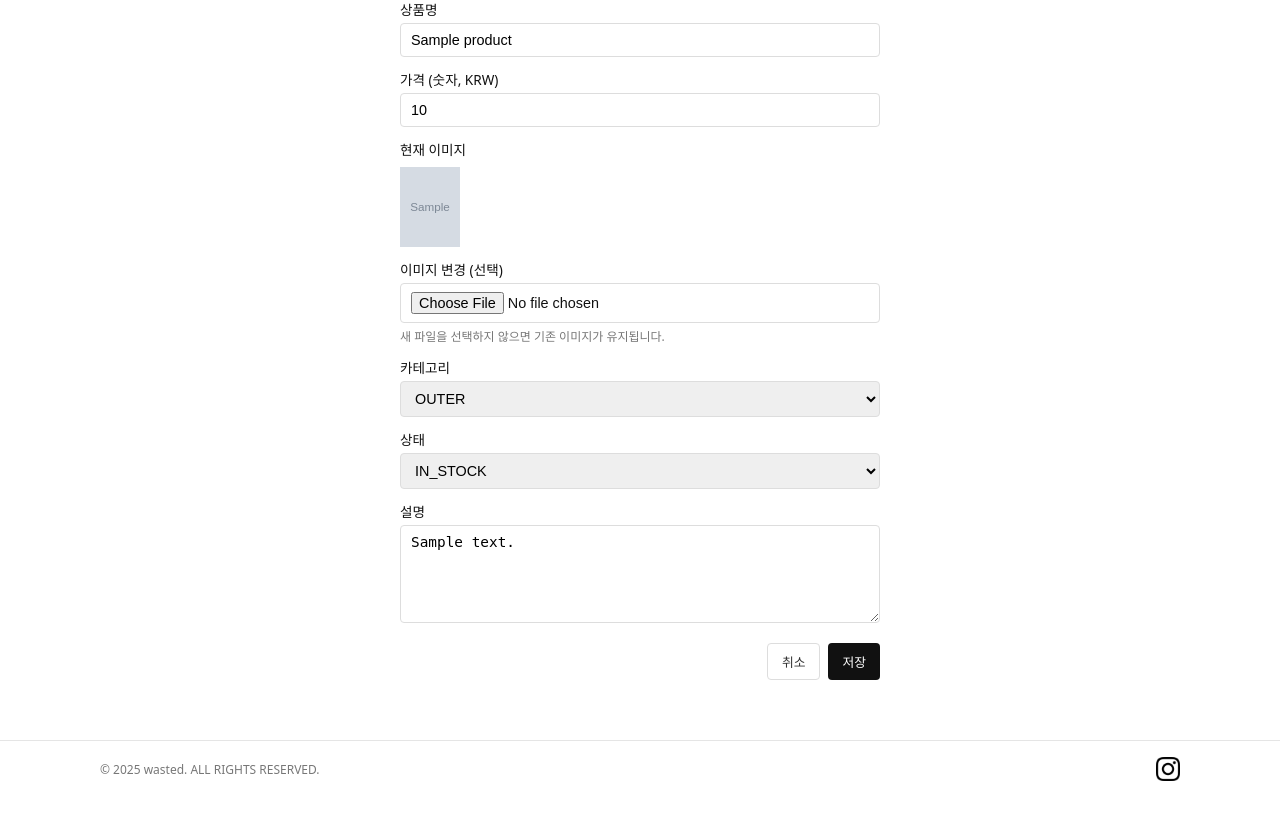
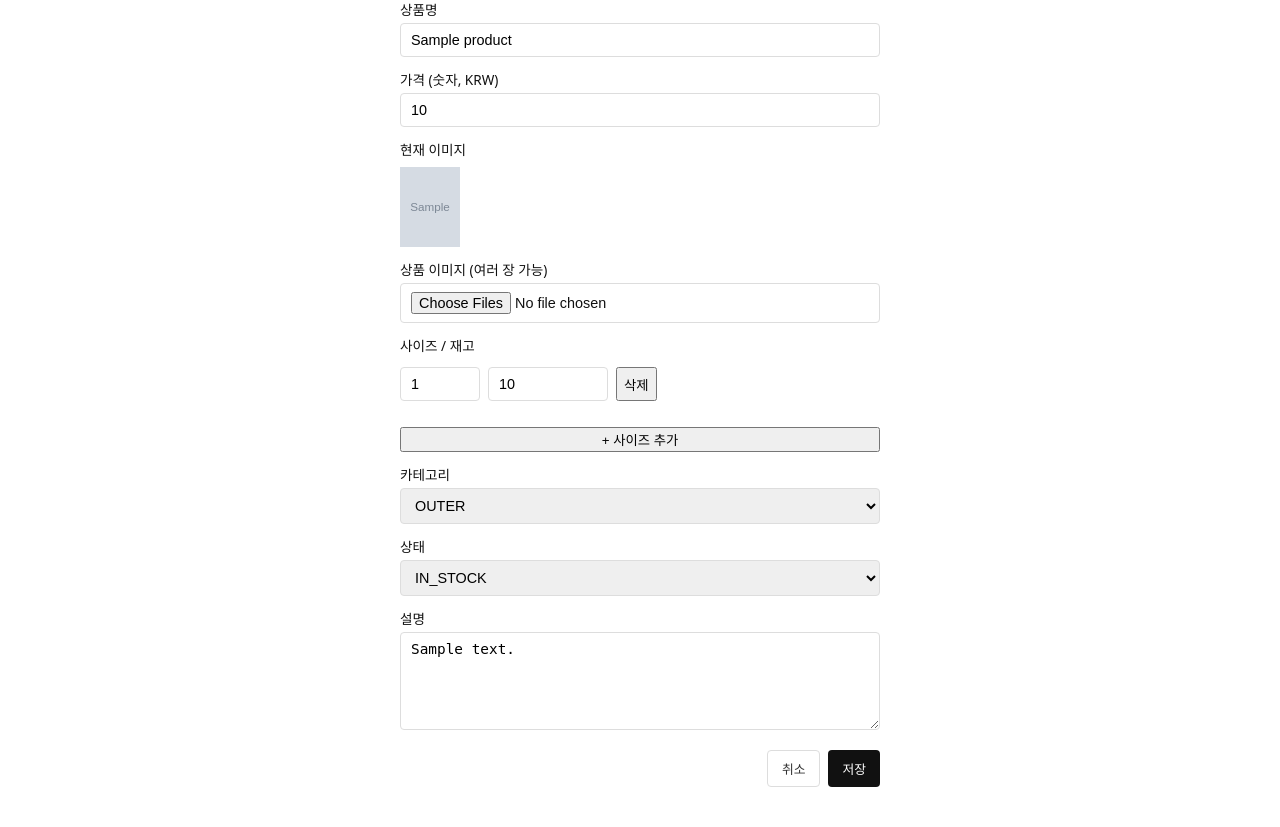
Before and after one commit to i89624356-web/waste-shopping, a Flask app: page /admin/products/1/edit in a window 1280 px wide. Shown: the part 176-1003 px from the top of the page. Before the commit the page ends 957 px from the top, so only its background shows below. Run offline with Flask 3, Linux system fonts and the light colour scheme; a user stored in the database is signed in; grey boxes marked "Sample" are stand-in pictures; a database or web service that is not in the repository returns one stand-in record (values such as "Sample title"); some libraries are stand-ins or nearby versions.

Commit message:
Add size-based stock management to products

```diff
--- a/app.py
+++ b/app.py
@@ -885,7 +885,7 @@ def admin_inquiry_detail(inquiry_id):
 
 
 # =======================
-# 라우트: 관리자 - 새 상품 추가 (이미지 업로드)
+# 라우트: 관리자 - 새 상품 추가 (여러 이미지 + 사이즈/재고)
 # =======================
 @app.route("/admin/products/new", methods=["GET", "POST"])
 def admin_product_new():
@@ -912,31 +912,32 @@ def admin_product_new():
             flash("가격은 숫자로 입력하세요.", "error")
             return render_template("admin_product_new.html", categories=categories)
 
-        image_file = request.files.get("image")
-        # 예전 필드 호환용. 굳이 안 써도 되지만 남겨두자.
-        image_url = "https://via.placeholder.com/600x800?text=PRODUCT"
-        image_data = None
-        image_mime = None
-
-        if image_file and image_file.filename:
-            # 파일 내용을 그대로 읽어서 DB에 넣기
-            image_data = image_file.read()
-            image_mime = image_file.mimetype or "image/jpeg"
-            # image_url은 일단 빈 문자열로 두거나 placeholder 유지
-            image_url = ""
-
+        # 1) 상품 기본정보 먼저 생성 (이미지는 products 테이블에 저장하지 않음)
         new_id = db_create_product(
             name=name,
             price=price,
-            image_url=image_url,
+            image_url="",  # 이제 의미 거의 없음 (이미지는 product_images로)
             status=status,
             category=category,
             description=description,
-            image_data=image_data,
-            image_mime=image_mime,
+            image_data=None,
+            image_mime=None,
         )
 
-        flash(f"새 상품이 추가되었습니다. (ID: {new_id})", "success")
+        # 2) 여러 이미지 저장 (name="images" multiple)
+        images = request.files.getlist("images")
+        # getlist는 빈 파일도 섞일 수 있어서 filename 있는 것만 저장
+        images = [f for f in images if f and getattr(f, "filename", "")]
+        if images:
+            db_insert_product_images(new_id, images)
+
+        # 3) 사이즈/재고 저장 (name="size_name[]" / "size_stock[]")
+        sizes = request.form.getlist("size_name[]")
+        stocks = request.form.getlist("size_stock[]")
+        if sizes or stocks:
+            db_replace_variants(new_id, sizes, stocks)
+
+        flash("새 상품이 추가되었습니다.", "success")
         return redirect(url_for("admin_products"))
 
     return render_template("admin_product_new.html", categories=categories)
@@ -957,7 +958,7 @@ def admin_product_delete(product_id):
 
 
 # =======================
-# 라우트: 관리자 - 상품 수정
+# 라우트: 관리자 - 상품 수정 (여러 이미지 + 사이즈/재고)
 # =======================
 @app.route("/admin/products/<int:product_id>/edit", methods=["GET", "POST"])
 def admin_product_edit(product_id):
@@ -966,11 +967,15 @@ def admin_product_edit(product_id):
         return redirect(url_for("login"))
 
     categories = ["OUTER", "TOP", "BOTTOM", "ACCESSORIES"]
+
+    # 기존 상품 가져오기
     target = db_get_product(product_id)
-
     if not target:
         flash("해당 상품을 찾을 수 없습니다.", "error")
         return redirect(url_for("admin_products"))
+
+    # (선택) 기존 사이즈/재고 목록
+    variants = db_get_variants(product_id)
 
     if request.method == "POST":
         name = request.form.get("name", "").strip()
@@ -985,6 +990,7 @@ def admin_product_edit(product_id):
                 "admin_product_edit.html",
                 product=target,
                 categories=categories,
+                variants=variants,
             )
 
         try:
@@ -995,39 +1001,42 @@ def admin_product_edit(product_id):
                 "admin_product_edit.html",
                 product=target,
                 categories=categories,
+                variants=variants,
             )
 
-        image_file = request.files.get("image")
-        # 기존 image_url 유지 (사실 이제 의미는 거의 없음)
-        image_url = target.get("image_url", "") or ""
-
-        image_data = None
-        image_mime = None
-
-        if image_file and image_file.filename:
-            image_data = image_file.read()
-            image_mime = image_file.mimetype or "image/jpeg"
-            image_url = ""
-
+        # 1) 상품 기본정보 업데이트 (이미지 바이너리는 products에 안 넣음)
         db_update_product(
             product_id=product_id,
             name=name,
             price=price,
-            image_url=image_url,
+            image_url=target.get("image_url", "") or "",
             status=status,
             category=category,
-            description=description or "",
-            image_data=image_data,
-            image_mime=image_mime,
+            description=description,
+            image_data=None,   # products 테이블 이미지 컬럼은 더 이상 사용 안 함
+            image_mime=None,
         )
+
+        # 2) 새로 올린 이미지들 추가 저장 (name="images" multiple)
+        images = request.files.getlist("images")
+        images = [f for f in images if f and getattr(f, "filename", "")]
+        if images:
+            db_insert_product_images(product_id, images)
+
+        # 3) 사이즈/재고 덮어쓰기 (name="size_name[]", "size_stock[]")
+        sizes = request.form.getlist("size_name[]")
+        stocks = request.form.getlist("size_stock[]")
+        db_replace_variants(product_id, sizes, stocks)
 
         flash("상품 정보가 수정되었습니다.", "success")
         return redirect(url_for("admin_products"))
 
+    # GET: 수정 폼 표시
     return render_template(
         "admin_product_edit.html",
         product=target,
         categories=categories,
+        variants=variants,
     )
 
 
--- a/templates/admin_product_edit.html
+++ b/templates/admin_product_edit.html
@@ -24,11 +24,52 @@
             </div>
         </label>
 
+        <label class="auth-label">
+            상품 이미지 (여러 장 가능)
+            <input type="file" name="images" multiple accept="image/*" class="auth-input">
+        </label>
+
+        <!-- 사이즈 / 재고 -->
         <label class="admin-label">
-            이미지 변경 (선택)
-            <input type="file" name="image" accept="image/*" class="admin-input">
-            <span class="admin-hint">새 파일을 선택하지 않으면 기존 이미지가 유지됩니다.</span>
+            사이즈 / 재고
         </label>
+
+        <div id="variantRows">
+            {% for v in variants %}
+            <div class="variant-row" style="display:flex; gap:8px; margin-bottom:6px;">
+                <input name="size_name[]" class="admin-input" style="width:80px;" value="{{ v.size }}"
+                    placeholder="사이즈">
+                <input name="size_stock[]" type="number" min="0" class="admin-input" style="width:120px;"
+                    value="{{ v.stock }}" placeholder="재고">
+                <button type="button" onclick="removeVariantRow(this)">삭제</button>
+            </div>
+            {% endfor %}
+        </div>
+
+        <button type="button" onclick="addVariantRow()" style="margin-top:8px;">
+            + 사이즈 추가
+        </button>
+
+        <script>
+            function addVariantRow() {
+                const box = document.getElementById("variantRows");
+                const row = document.createElement("div");
+                row.className = "variant-row";
+                row.style.display = "flex";
+                row.style.gap = "8px";
+                row.style.marginBottom = "6px";
+                row.innerHTML = `
+                <input name="size_name[]" class="admin-input" style="width:80px;" placeholder="사이즈">
+                <input name="size_stock[]" type="number" min="0" class="admin-input" style="width:120px;" value="0" placeholder="재고">
+                <button type="button" onclick="removeVariantRow(this)">삭제</button>
+            `;
+                box.appendChild(row);
+            }
+
+            function removeVariantRow(btn) {
+                btn.parentElement.remove();
+            }
+        </script>
 
         <label class="admin-label">
             카테고리
```
Also changed, not shown: templates/admin_product_new.html (+3 -4 lines).
